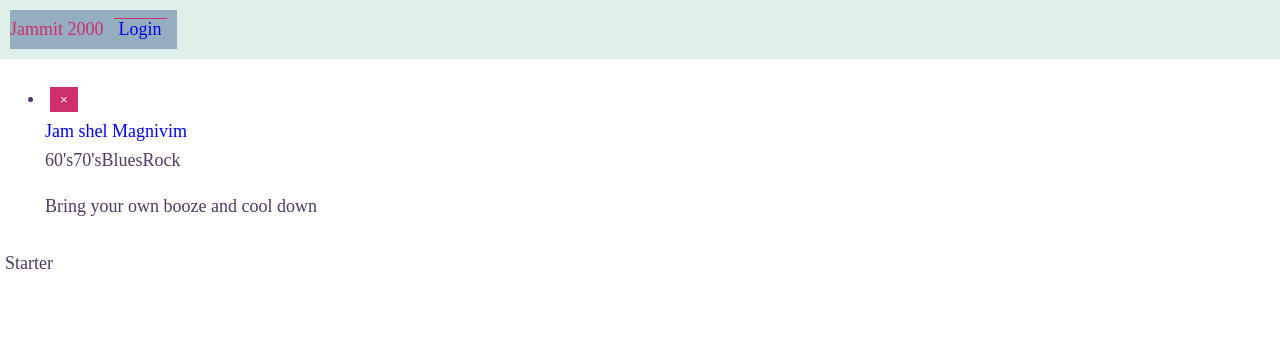
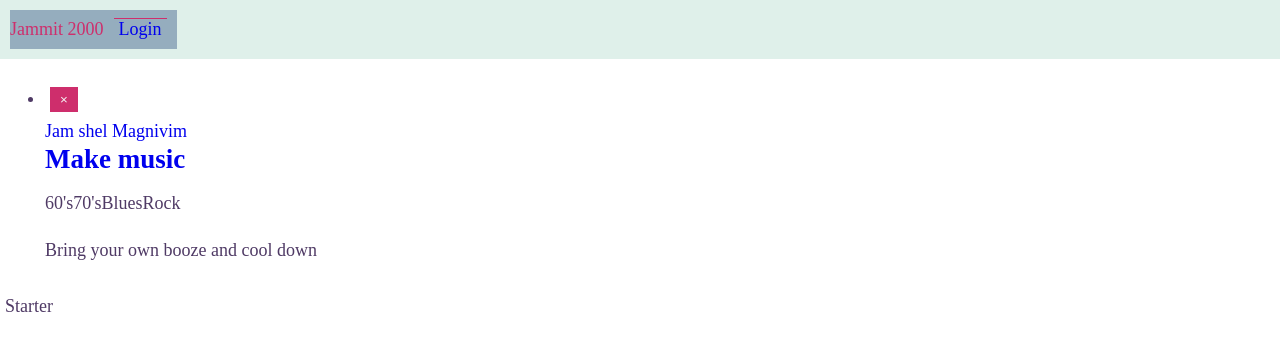
Before and after one commit to Evikk/jammit, a React (Create React App) app in the folder frontend/: page /#/ in a window 1280 px wide. Shown: the top 350 px of the page. Built offline with nearby package versions, Linux system fonts and the light colour scheme.

Commit message:
first test

```diff
--- a/frontend/src/cmps/JamPreview.jsx
+++ b/frontend/src/cmps/JamPreview.jsx
@@ -10,6 +10,7 @@ export function JamPreview({ jam, onDelete }) {
             <div className="jam-card-title">
                 <Link to={`/jam/${jam._id}`}>
                     <span>{jam.title}</span>
+                    <h2>Make music</h2>
                 </Link>
             </div>
             <div className="jam-card-badges">
```
